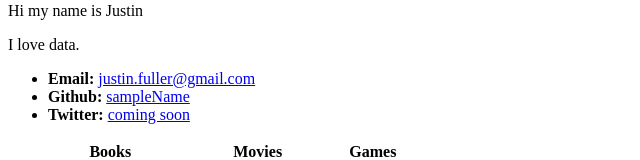
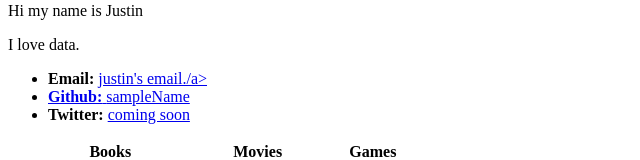
Before and after one commit to jfuller250/_jfuller250_.github.io, a plain HTML site: page index.html in a window 1280 px wide. Shown: the part 298-458 px from the top of the page, without its empty margins (0-640 px from the left). Drawn offline with Linux system fonts and the light colour scheme.

Commit message:
Update index.html

```diff
--- a/index.html
+++ b/index.html
@@ -15,7 +15,7 @@
   <p>I love data.</p>
 
   <ul>
-    <li><strong>Email:</strong> <a href="#">justin.fuller@gmail.com</a></li>
+    <li><strong>Email:</strong> <a href="#">justin's email./a></li>
     <li><strong>Github:</strong> <a href="#">sampleName</a></li>
     <li><strong>Twitter:</strong> <a href="#">coming soon</a></li>
   </ul>
```
